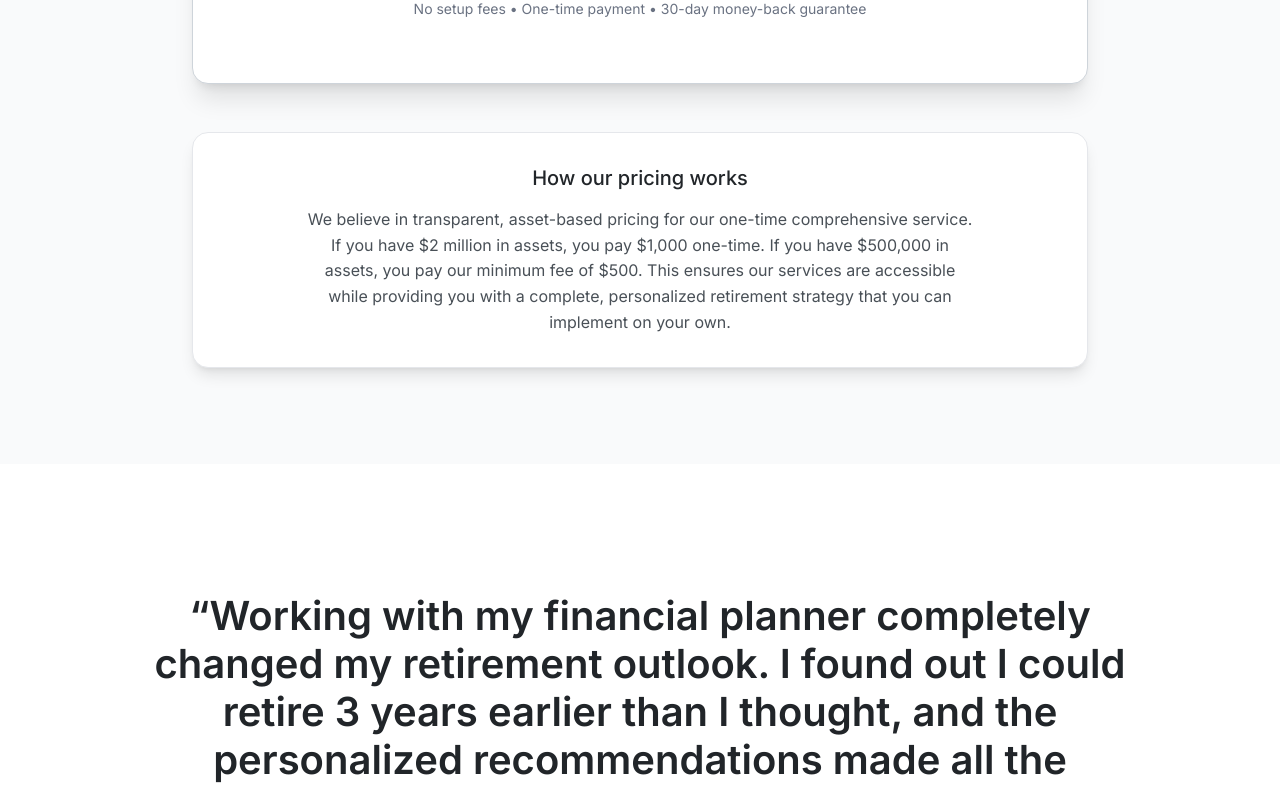
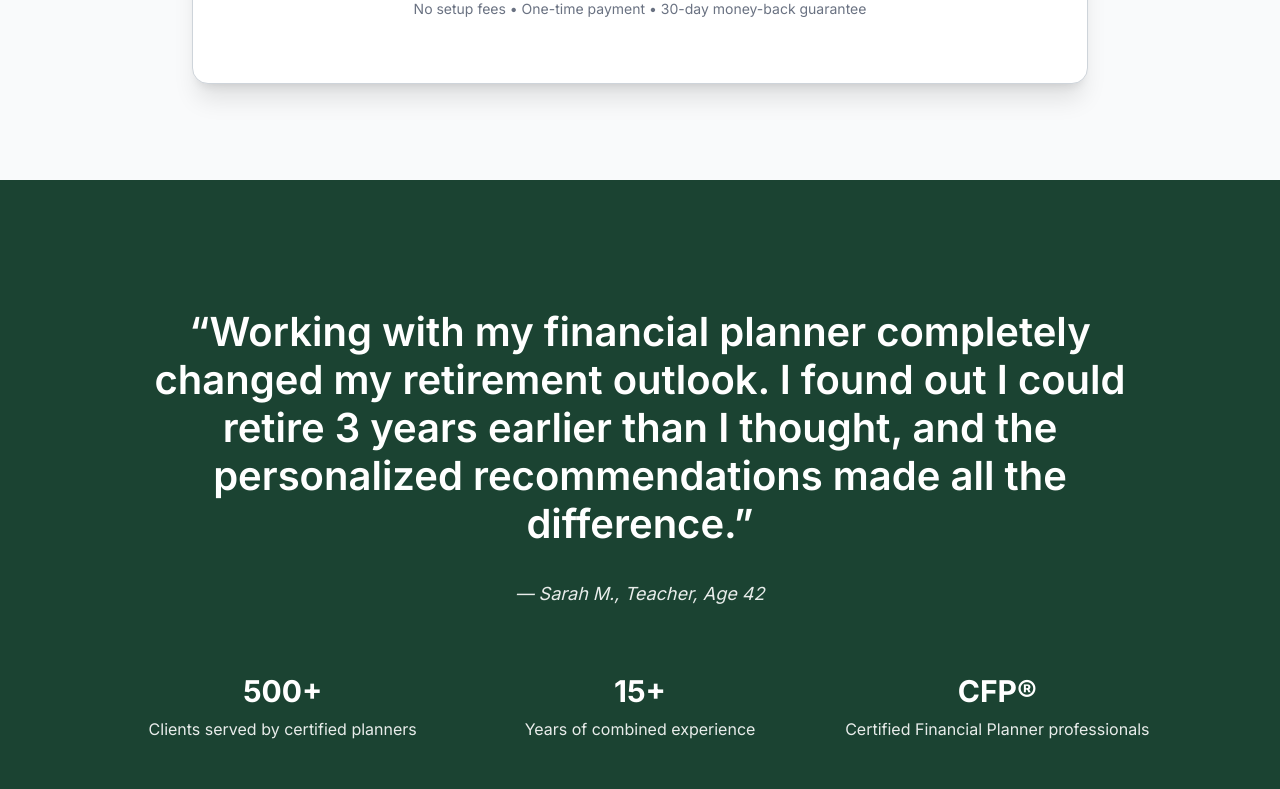
Before and after one commit to iyervish/retirement-app, a Next.js app: page / in a window 1280 px wide. Shown: the part 3640-4429 px from the top of the page. Built offline with nearby package versions, Linux system fonts and the light colour scheme.

Commit message:
Refactor homepage styles and content for improved readability and visual consistency, including background color changes and text color adjustments

```diff
--- a/src/app/page.tsx
+++ b/src/app/page.tsx
@@ -267,47 +267,35 @@ export default function Home() {
                 </div>
               </div>
             </div>
-
-            {/* Pricing explanation */}
-            <div className="mt-12 text-center">
-              <div className="bg-white rounded-2xl p-8 border border-gray-200 shadow-lg">
-                <h3 className="h3-text text-primary mb-4">How our pricing works</h3>
-                <p className="body-text text-gray-600 max-w-2xl mx-auto">
-                  We believe in transparent, asset-based pricing for our one-time comprehensive service. If you have $2 million in assets, you pay $1,000 one-time.
-                  If you have $500,000 in assets, you pay our minimum fee of $500. This ensures our services are accessible
-                  while providing you with a complete, personalized retirement strategy that you can implement on your own.
-                </p>
-              </div>
-            </div>
           </div>
         </div>
       </section>
 
       {/* Social Proof Section */}
-      <section className="section-large bg-white">
+      <section className="section-large" style={{backgroundColor: 'var(--forest-green-700)'}}>
         <div className="container-wide">
-          <div className="max-w-5xl mx-auto text-center">
+          <div className="max-w-5xl mx-auto text-center text-white">
             <div className="mb-16">
-              <blockquote className="h1-text mb-8 text-gray-800 leading-relaxed">
+              <blockquote className="h1-text mb-8 text-white leading-relaxed">
                 &ldquo;Working with my financial planner completely changed my retirement outlook. I found out I could retire 3 years earlier than I thought, and the personalized recommendations made all the difference.&rdquo;
               </blockquote>
-              <cite className="body-large text-gray-600">
+              <cite className="body-large text-white opacity-90">
                 — Sarah M., Teacher, Age 42
               </cite>
             </div>
 
             <div className="grid md:grid-cols-3 gap-12 mb-16">
               <div className="text-center">
-                <div className="text-3xl font-bold text-primary mb-2">500+</div>
-                <div className="body-text text-gray-600">Clients served by certified planners</div>
+                <div className="text-3xl font-bold text-white mb-2">500+</div>
+                <div className="body-text text-white opacity-90">Clients served by certified planners</div>
               </div>
               <div className="text-center">
-                <div className="text-3xl font-bold text-primary mb-2">15+</div>
-                <div className="body-text text-gray-600">Years of combined experience</div>
+                <div className="text-3xl font-bold text-white mb-2">15+</div>
+                <div className="body-text text-white opacity-90">Years of combined experience</div>
               </div>
               <div className="text-center">
-                <div className="text-3xl font-bold text-primary mb-2">CFP®</div>
-                <div className="body-text text-gray-600">Certified Financial Planner professionals</div>
+                <div className="text-3xl font-bold text-white mb-2">CFP®</div>
+                <div className="body-text text-white opacity-90">Certified Financial Planner professionals</div>
               </div>
             </div>
           </div>
```
